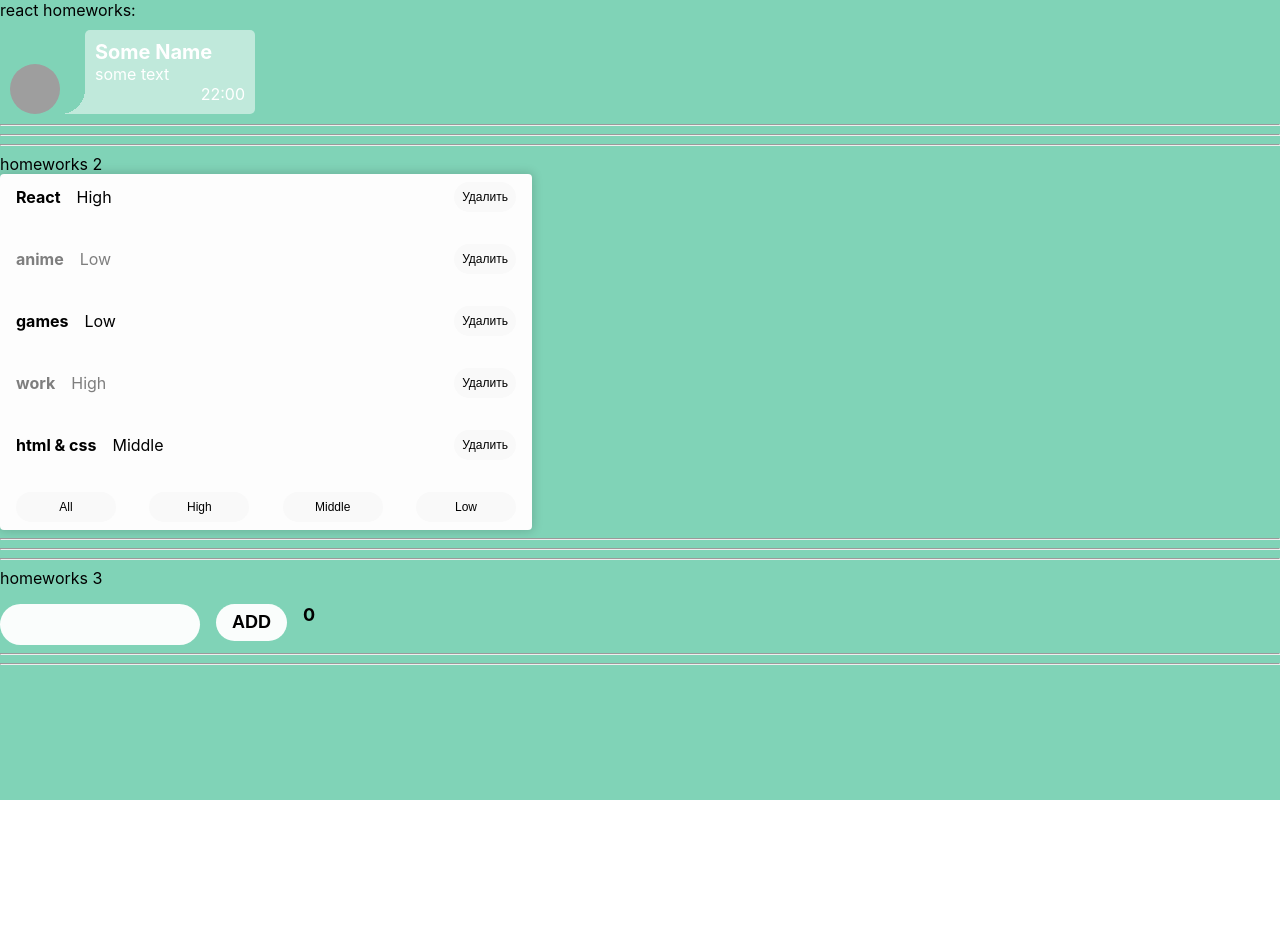
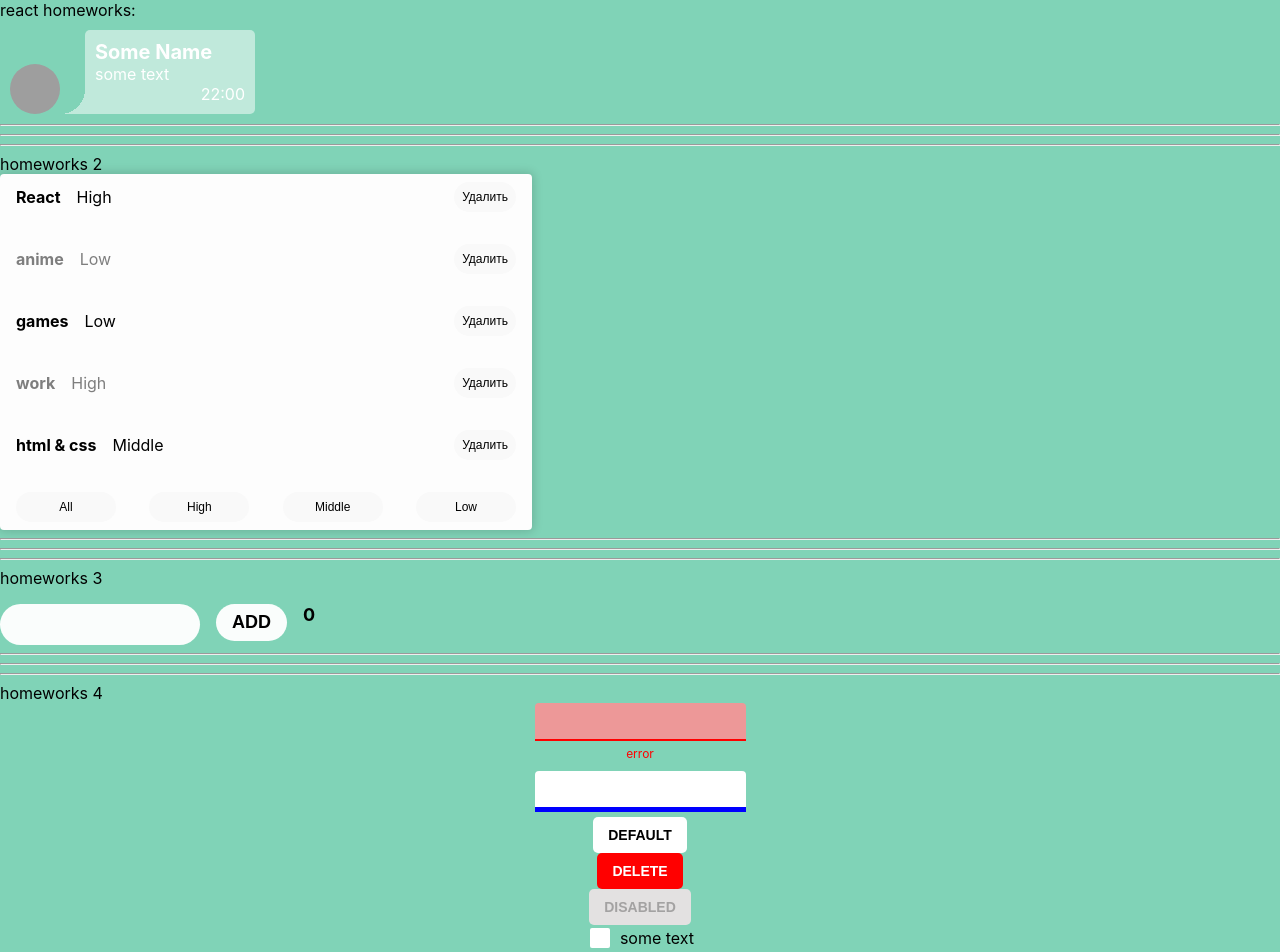
Before and after one commit to TheRebellionDreamer/ignat-homeworks, a React (Create React App) app: page / in a window 1280 px wide. Shown: the top 952 px of the page. Before the commit the page ends 800 px from the top, so only its background shows below. Built offline with nearby package versions, Linux system fonts and the light colour scheme; grey boxes are pictures that could not be loaded.

Commit message:
Create 4 homework

```diff
--- a/src/p1-main/m1-ui/u1-app/App.tsx
+++ b/src/p1-main/m1-ui/u1-app/App.tsx
@@ -2,6 +2,7 @@ import React from 'react';
 import HW1 from '../../../p2-homeworks/h1/HW1';
 import HW2 from '../../../p2-homeworks/h2/HW2';
 import HW3 from '../../../p2-homeworks/h3/HW3';
+import HW4 from '../../../p2-homeworks/h4/HW4';
 import s from './App.module.css';
 
 function App() {
@@ -11,7 +12,7 @@ function App() {
       <HW1 />
       <HW2 />
       <HW3 />
-      {/*<HW4/>*/}
+      <HW4 />
       {/*<HW5/>*/}
     </div>
   );
--- a/src/p2-homeworks/h4/HW4.module.css
+++ b/src/p2-homeworks/h4/HW4.module.css
@@ -9,5 +9,6 @@
 }
 
 .testSpanError {
-    color: blue;
+    color: red;
+    font-size: 12px;
 }
--- a/src/p2-homeworks/h4/HW4.tsx
+++ b/src/p2-homeworks/h4/HW4.tsx
@@ -1,36 +1,38 @@
-import React, {ChangeEvent, useState} from 'react'
-import SuperInputText from './common/c1-SuperInputText/SuperInputText'
-import s from './HW4.module.css'
-import SuperButton from './common/c2-SuperButton/SuperButton'
-import SuperCheckbox from './common/c3-SuperCheckbox/SuperCheckbox'
+import React, { ChangeEvent, useState } from 'react';
+import SuperInputText from './common/c1-SuperInputText/SuperInputText';
+import s from './HW4.module.css';
+import SuperButton from './common/c2-SuperButton/SuperButton';
+import SuperCheckbox from './common/c3-SuperCheckbox/SuperCheckbox';
 
 function HW4() {
-    const [text, setText] = useState<string>('')
-    const error = text ? '' : 'error'
+  const [text, setText] = useState<string>('');
+  const error = text ? '' : 'error';
 
   const showAlert = () => {
     if (error) {
-            alert('введите текст...')
+      alert('введите текст...');
     } else {
-            alert(text) // если нет ошибки показать текст
+      alert(text); // если нет ошибки показать текст
     }
-    }
+  };
 
-    const [checked, setChecked] = useState<boolean>(false)
-    const testOnChange = (e: ChangeEvent<HTMLInputElement>) => setChecked(e.currentTarget.checked)
+  const [checked, setChecked] = useState<boolean>(false);
+
+  const testOnChange = (e: ChangeEvent<HTMLInputElement>) => {
+    setChecked(e.currentTarget.checked);
+  };
 
   return (
     <div>
-            <hr/>
+      <hr />
       homeworks 4
-
       <div className={s.column}>
         <SuperInputText
           value={text}
           onChangeText={setText}
           onEnter={showAlert}
           error={error}
-                    // spanClassName={s.testSpanError}
+          spanClassName={s.testSpanError}
         />
 
         <SuperInputText
@@ -39,9 +41,7 @@ function HW4() {
 
         {/*----------------------------------------------------*/}
 
-                <SuperButton>
-                    default
-                </SuperButton>
+        <SuperButton>default</SuperButton>
 
         <SuperButton
           red // пропсу с булевым значением не обязательно указывать true
@@ -50,31 +50,25 @@ function HW4() {
           delete {/*// название кнопки попадёт в children*/}
         </SuperButton>
 
-                <SuperButton disabled>
-                    disabled
-                </SuperButton>
+        <SuperButton disabled>disabled</SuperButton>
 
         {/*----------------------------------------------------*/}
 
-                <SuperCheckbox
-                    checked={checked}
-                    onChangeChecked={setChecked}
-                >
+        <SuperCheckbox checked={checked} onChangeChecked={setChecked}>
           some text {/*// этот текст попадёт в children*/}
         </SuperCheckbox>
 
         {/*// onChange тоже должен работать*/}
-                <SuperCheckbox checked={checked} onChange={testOnChange}/>
+        <SuperCheckbox checked={checked} onChange={testOnChange} />
       </div>
-
-            <hr/>
+      <hr />
       {/*для личного творчества, могу проверить*/}
       {/*<AlternativeSuperInputText/>*/}
       {/*<AlternativeSuperButton/>*/}
       {/*<AlternativeSuperCheckbox/>*/}
-            <hr/>
+      <hr />
     </div>
-    )
+  );
 }
 
-export default HW4
+export default HW4;
--- a/src/p2-homeworks/h4/common/c1-SuperInputText/SuperInputText.module.css
+++ b/src/p2-homeworks/h4/common/c1-SuperInputText/SuperInputText.module.css
@@ -1,12 +1,26 @@
 .superInput {
+    border-radius: 4px 4px 0 0;
+    border: none;
+    border-bottom: 2px solid #7c7cfb;
+    font-size: 14px;
+    transition: all .3s;
+    background-color: #FFF;
+    margin-bottom: 10px;
+    padding: 10px 15px;
+    margin-bottom: 5px;
+}
 
+.superInput:focus {
+    outline: none;
+    box-shadow: 0 0 10px 0 rgb(155, 154, 154);
 }
 
 .errorInput {
-    border: 3px solid lime;
-    background: red;
+    border-color: #FF0000;
+    background-color: #ed9898
 }
 
 .error {
+    margin-bottom: 10px;
     color: red;
 }
--- a/src/p2-homeworks/h4/common/c1-SuperInputText/SuperInputText.tsx
+++ b/src/p2-homeworks/h4/common/c1-SuperInputText/SuperInputText.tsx
@@ -1,45 +1,52 @@
-import React, {ChangeEvent, DetailedHTMLProps, InputHTMLAttributes, KeyboardEvent} from 'react'
-import s from './SuperInputText.module.css'
+import React, { ChangeEvent, DetailedHTMLProps, InputHTMLAttributes, KeyboardEvent } from 'react';
+import s from './SuperInputText.module.css';
 
 // тип пропсов обычного инпута
-type DefaultInputPropsType = DetailedHTMLProps<InputHTMLAttributes<HTMLInputElement>, HTMLInputElement>
+type DefaultInputPropsType = DetailedHTMLProps<
+  InputHTMLAttributes<HTMLInputElement>,
+  HTMLInputElement
+>;
 
 // здесь мы говорим что у нашего инпута будут такие же пропсы как у обычного инпута
 // (чтоб не писать value: string, onChange: ...; они уже все описаны в DefaultInputPropsType)
-type SuperInputTextPropsType = DefaultInputPropsType & { // и + ещё пропсы которых нет в стандартном инпуте
-    onChangeText?: (value: string) => void
-    onEnter?: () => void
-    error?: string
-    spanClassName?: string
-}
+type SuperInputTextPropsType = DefaultInputPropsType & {
+  // и + ещё пропсы которых нет в стандартном инпуте
+  onChangeText?: (value: string) => void;
+  onEnter?: () => void;
+  error?: string;
+  spanClassName?: string;
+};
 
-const SuperInputText: React.FC<SuperInputTextPropsType> = (
-    {
+const SuperInputText: React.FC<SuperInputTextPropsType> = ({
   type, // достаём и игнорируем чтоб нельзя было задать другой тип инпута
-        onChange, onChangeText,
-        onKeyPress, onEnter,
+  onChange,
+  onChangeText,
+  onKeyPress,
+  onEnter,
   error,
-        className, spanClassName,
+  className,
+  spanClassName,
 
-        ...restProps// все остальные пропсы попадут в объект restProps
-    }
-) => {
+  ...restProps // все остальные пропсы попадут в объект restProps
+}) => {
   const onChangeCallback = (e: ChangeEvent<HTMLInputElement>) => {
-        onChange // если есть пропс onChange
-        && onChange(e) // то передать ему е (поскольку onChange не обязателен)
+    onChange && // если есть пропс onChange
+      onChange(e); // то передать ему е (поскольку onChange не обязателен)
 
-        onChangeText && onChangeText(e.currentTarget.value)
-    }
+    onChangeText && onChangeText(e.currentTarget.value);
+  };
   const onKeyPressCallback = (e: KeyboardEvent<HTMLInputElement>) => {
     onKeyPress && onKeyPress(e);
 
-        onEnter // если есть пропс onEnter
-        && e.key === 'Enter' // и если нажата кнопка Enter
-        && onEnter() // то вызвать его
-    }
+    onEnter && // если есть пропс onEnter
+      e.key === 'Enter' && // и если нажата кнопка Enter
+      onEnter(); // то вызвать его
+  };
 
-    const finalSpanClassName = `${s.error} ${spanClassName ? spanClassName : ''}`
-    const finalInputClassName = `${s.errorInput} ${className}` // need to fix with (?:) and s.superInput
+  const finalSpanClassName = ` ${s.error ? s.error : ''} ${spanClassName ? spanClassName : ''}`;
+  const finalInputClassName = `${s.superInput} ${error ? s.errorInput : ''} ${
+    className ? className : ''
+  }`; // need to fix with (?:) and s.superInput
 
   return (
     <>
@@ -48,12 +55,11 @@ const SuperInputText: React.FC<SuperInputTextPropsType> = (
         onChange={onChangeCallback}
         onKeyPress={onKeyPressCallback}
         className={finalInputClassName}
-
         {...restProps} // отдаём инпуту остальные пропсы если они есть (value например там внутри)
       />
       {error && <span className={finalSpanClassName}>{error}</span>}
     </>
-    )
-}
+  );
+};
 
-export default SuperInputText
+export default SuperInputText;
--- a/src/p2-homeworks/h4/common/c2-SuperButton/SuperButton.module.css
+++ b/src/p2-homeworks/h4/common/c2-SuperButton/SuperButton.module.css
@@ -1,7 +1,47 @@
 .default {
+    padding: 10px 15px;
+    font-size: 14px;
+    text-transform: uppercase;
+    font-weight: 700;
+    border-radius: 5px;
+    border: none;
+    background-color: #FFF;
+    transition: all .3s;
+}
 
+.default:hover {
+    background-color: #efefef;
+    box-shadow: 0 0 5px 0 rgb(155, 154, 154);
+}
+
+.default:active {
+    background-color: #e3e1e1;
+}
+
+.default:focus {
+    outline: none;
+    box-shadow: 0 0 5px 0 rgb(155, 154, 154);
+}
+
+.default:disabled {
+    background-color: #e3e1e1;;
+    box-shadow: none;
 }
 
 .red {
-    background: red;
+    background-color: #FF0000;
+    color: #FFF;
 }
+
+.red:hover {
+    background-color: #ed0000;
+}
+
+.red:active {
+    background-color: #a70000;
+}
+
+.red:disabled {
+    background-color: #a70000;
+    color: #a09f9f
+}
--- a/src/p2-homeworks/h4/common/c2-SuperButton/SuperButton.tsx
+++ b/src/p2-homeworks/h4/common/c2-SuperButton/SuperButton.tsx
@@ -1,27 +1,29 @@
-import React, {ButtonHTMLAttributes, DetailedHTMLProps} from 'react'
-import s from './SuperButton.module.css'
+import React, { ButtonHTMLAttributes, DetailedHTMLProps } from 'react';
+import s from './SuperButton.module.css';
 
 // тип пропсов обычной кнопки, children в котором храниться название кнопки там уже описан
-type DefaultButtonPropsType = DetailedHTMLProps<ButtonHTMLAttributes<HTMLButtonElement>, HTMLButtonElement>
+type DefaultButtonPropsType = DetailedHTMLProps<
+  ButtonHTMLAttributes<HTMLButtonElement>,
+  HTMLButtonElement
+>;
 
 type SuperButtonPropsType = DefaultButtonPropsType & {
-    red?: boolean
-}
+  red?: boolean;
+};
 
-const SuperButton: React.FC<SuperButtonPropsType> = (
-    {
-        red, className,
-        ...restProps// все остальные пропсы попадут в объект restProps, там же будет children
-    }
-) => {
-    const finalClassName = `${red ? s.red : s.default} ${className}`
+const SuperButton: React.FC<SuperButtonPropsType> = ({
+  red,
+  className,
+  ...restProps // все остальные пропсы попадут в объект restProps, там же будет children
+}) => {
+  const finalClassName = `${red ? s.red : ''} ${s.default} ${className}`;
 
-    return (
-        <button
-            className={finalClassName}
-            {...restProps} // отдаём кнопке остальные пропсы если они есть (children там внутри)
-        />
-    )
-}
+  return (
+    <button
+      className={finalClassName}
+      {...restProps} // отдаём кнопке остальные пропсы если они есть (children там внутри)
+    />
+  );
+};
 
-export default SuperButton
+export default SuperButton;
--- a/src/p2-homeworks/h4/common/c3-SuperCheckbox/SuperCheckbox.module.css
+++ b/src/p2-homeworks/h4/common/c3-SuperCheckbox/SuperCheckbox.module.css
@@ -1,5 +1,28 @@
+.label {
+  display: flex;
+  align-items: center;
+  cursor: pointer;
+}
+
 .checkbox {
+  appearance: none;
 
+  height: 20px;
+  width: 20px;
+  margin-right: 10px;
+  background-color: #FFF;
+  border-radius: 2px;
+  cursor: pointer;
+}
+
+.checkbox:checked {
+  appearance: none;
+  background-image: url(./icon.svg);
+}
+
+.checkbox:focus {
+  outline: none;
+  border: 1px solid blue;
 }
 
 .spanClassName {
--- a/src/p2-homeworks/h4/common/c3-SuperCheckbox/SuperCheckbox.tsx
+++ b/src/p2-homeworks/h4/common/c3-SuperCheckbox/SuperCheckbox.tsx
@@ -1,42 +1,49 @@
-import React, {ChangeEvent, DetailedHTMLProps, InputHTMLAttributes} from 'react'
-import s from './SuperCheckbox.module.css'
+import React, { ChangeEvent, DetailedHTMLProps, InputHTMLAttributes } from 'react';
+import s from './SuperCheckbox.module.css';
 
 // тип пропсов обычного инпута
-type DefaultInputPropsType = DetailedHTMLProps<InputHTMLAttributes<HTMLInputElement>, HTMLInputElement>
+type DefaultInputPropsType = DetailedHTMLProps<
+  InputHTMLAttributes<HTMLInputElement>,
+  HTMLInputElement
+>;
 
 type SuperCheckboxPropsType = DefaultInputPropsType & {
-    onChangeChecked?: (checked: boolean) => void
-    spanClassName?: string
+  onChangeChecked?: (checked: boolean) => void;
+  spanClassName?: string;
+};
+
+const SuperCheckbox: React.FC<SuperCheckboxPropsType> = ({
+  type, // достаём и игнорируем чтоб нельзя было задать другой тип инпута
+  onChange,
+  onChangeChecked,
+  className,
+  spanClassName,
+  children, // в эту переменную попадёт текст, типизировать не нужно так как он затипизирован в React.FC
+
+  ...restProps // все остальные пропсы попадут в объект restProps
+}) => {
+  const onChangeCallback = (e: ChangeEvent<HTMLInputElement>) => {
+    if (onChangeChecked) {
+      onChangeChecked(e.currentTarget.checked);
+      return;
     }
 
-const SuperCheckbox: React.FC<SuperCheckboxPropsType> = (
-    {
-        type, // достаём и игнорируем чтоб нельзя было задать другой тип инпута
-        onChange, onChangeChecked,
-        className, spanClassName,
-        children, // в эту переменную попадёт текст, типизировать не нужно так как он затипизирован в React.FC
+    onChange && onChange(e);
+  };
 
-        ...restProps// все остальные пропсы попадут в объект restProps
-    }
-) => {
-    const onChangeCallback = (e: ChangeEvent<HTMLInputElement>) => {
-        // сделайте так чтоб работал onChange и onChangeChecked
-    }
-
-    const finalInputClassName = `${s.checkbox} ${className ? className : ''}`
+  const finalInputClassName = `${s.checkbox} ${className ? className : ''}`;
 
   return (
-        <label>
+    <label className={s.label}>
       <input
         type={'checkbox'}
         onChange={onChangeCallback}
         className={finalInputClassName}
-
         {...restProps} // отдаём инпуту остальные пропсы если они есть (checked например там внутри)
       />
       {children && <span className={s.spanClassName}>{children}</span>}
     </label> // благодаря label нажатие на спан передастся в инпут
-    )
-}
+  );
+};
 
-export default SuperCheckbox
+export default SuperCheckbox;
```
Also changed, not shown: src/p2-homeworks/h4/common/c3-SuperCheckbox/icon.svg (added). Lines whose indentation alone changed are shown as unchanged.
